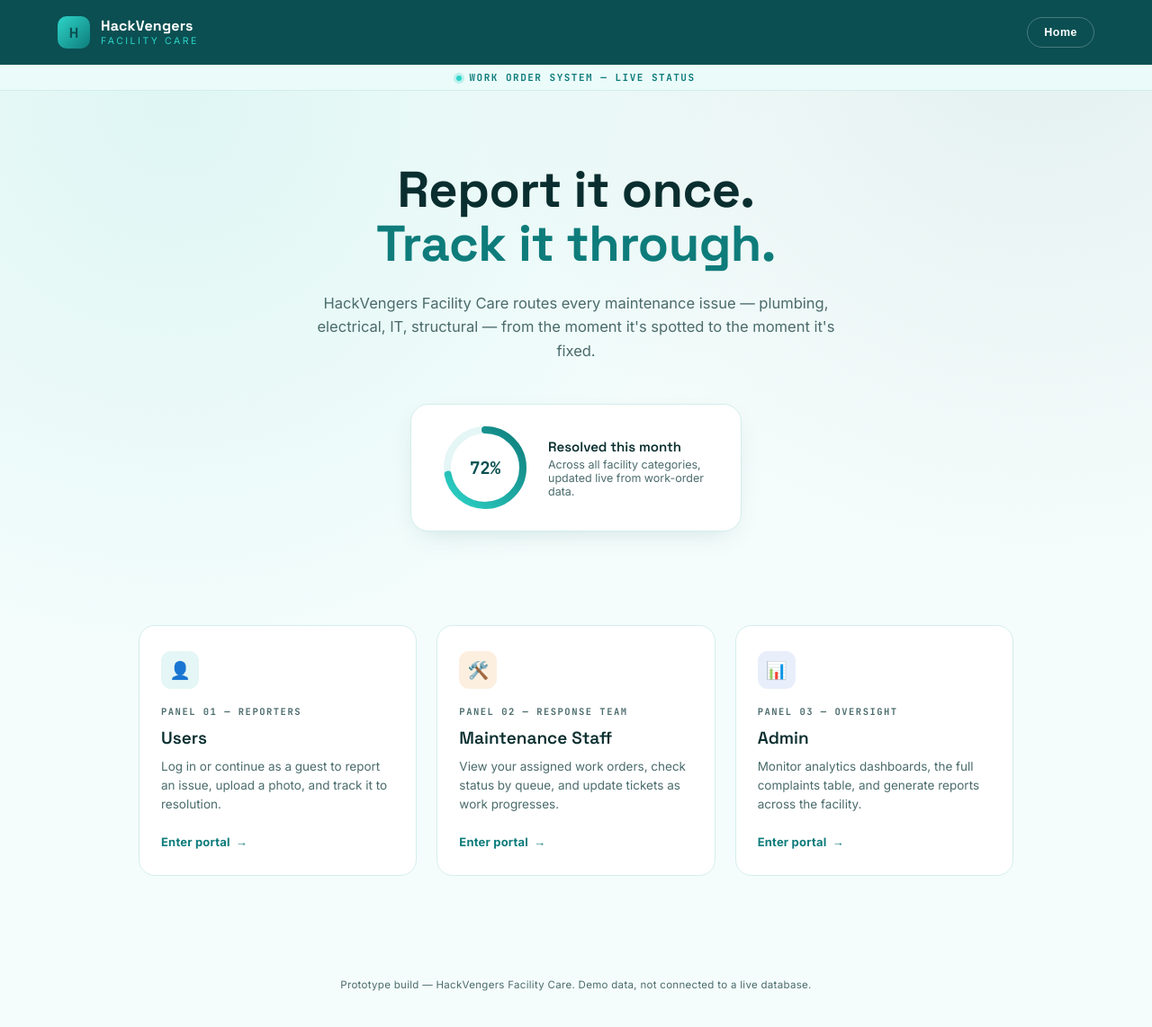
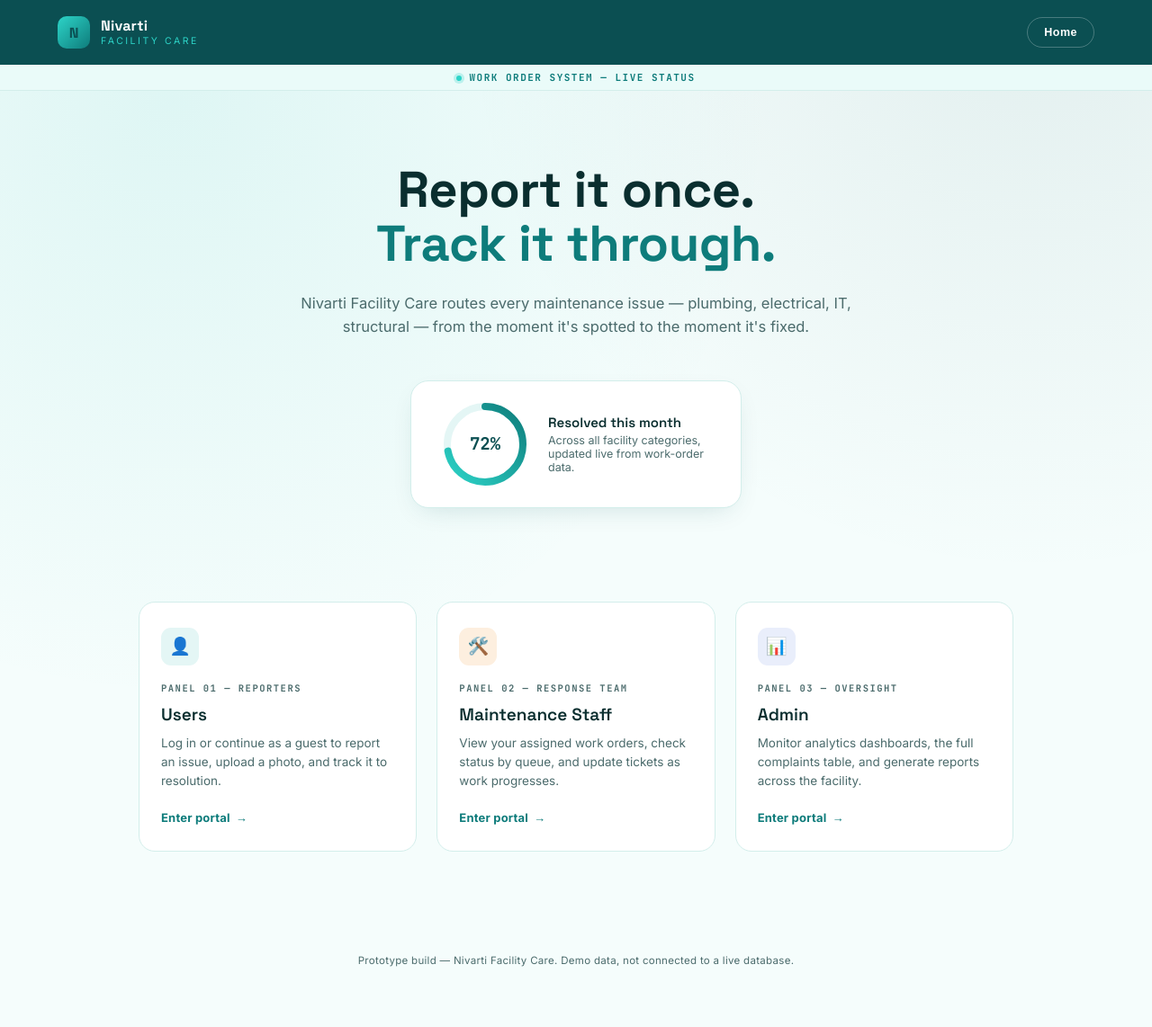
Before and after one commit to Nishantbhawsar1/hackVengersSih, a plain HTML site: page index.html in a window 1280 px wide. Shown: the whole page at 90% size. After the commit the page ends 1115 px from the top, so only its background shows below. Drawn offline with Linux system fonts and the light colour scheme.

Commit message:
from hackvengers to nivarti

```diff
--- a/index.html
+++ b/index.html
@@ -3,7 +3,7 @@
 <head>
 <meta charset="UTF-8" />
 <meta name="viewport" content="width=device-width, initial-scale=1.0" />
-<title>HackVengers Facility Care</title>
+<title>Nivarti Facility Care</title>
 <link rel="preconnect" href="https://fonts.googleapis.com">
 <link href="https://fonts.googleapis.com/css2?family=Space+Grotesk:wght@400;500;600;700&family=Inter:wght@400;500;600;700&family=JetBrains+Mono:wght@500;700&display=swap" rel="stylesheet">
 <style>
@@ -190,9 +190,9 @@
 
   <nav>
     <div class="logo">
-      <div class="logo-mark">H</div>
+      <div class="logo-mark">N</div>
       <div class="logo-text">
-        <div class="main">HackVengers</div>
+        <div class="main">Nivarti</div>
         <div class="sub">Facility Care</div>
       </div>
     </div>
@@ -203,7 +203,7 @@
 
   <header class="hero">
     <h1>Report it once.<br><span class="accent">Track it through.</span></h1>
-    <p class="subhead">HackVengers Facility Care routes every maintenance issue — plumbing, electrical, IT, structural — from the moment it's spotted to the moment it's fixed.</p>
+    <p class="subhead">Nivarti Facility Care routes every maintenance issue — plumbing, electrical, IT, structural — from the moment it's spotted to the moment it's fixed.</p>
 
     <div class="ring-wrap">
       <div class="ring-card">
@@ -255,7 +255,7 @@
     </div>
   </section>
 
-  <footer>Prototype build — HackVengers Facility Care. Demo data, not connected to a live database.</footer>
+  <footer>Prototype build — Nivarti Facility Care. Demo data, not connected to a live database.</footer>
   <script src="script.js"></script>
 </body>
 </html>
```
Also changed, not shown: admin.html (+1 -1 lines), staff.html (+1 -1 lines), user.html (+1 -1 lines).
